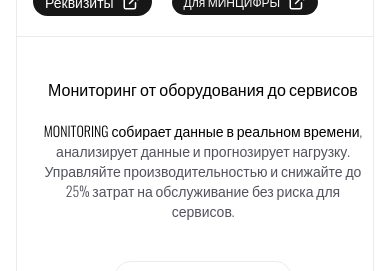
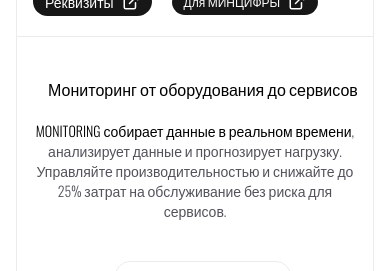
Before and after one commit to Slawone/argo-web, a Next.js app: page / in a window 390 px wide. Shown: the part 1800-2071 px from the top of the page. Built offline with nearby package versions, Linux system fonts and the light colour scheme.

Commit message:
Fixed module

```diff
--- a/src/sections/DataSecurity.jsx
+++ b/src/sections/DataSecurity.jsx
@@ -43,9 +43,9 @@ export const DataSecurity = () => {
             соответствие требованиям.
           </motion.p>
         </div>
-        <motion.div variants={imageVariants}>
+        <div>
           <WebStorage className="w-full h-auto" />
-        </motion.div>
+        </div>
       </div>
     </motion.section>
   );
--- a/src/sections/Monitoring.jsx
+++ b/src/sections/Monitoring.jsx
@@ -14,7 +14,7 @@ export const Monitoring = () => {
       initial="hidden"
       whileInView="visible"
       viewport={{ once: true }}
-      className="relative section-border section-py md:h-192.5 font-sans main-text"
+      className="relative section-border section-py md:h-192.5 font-sans font-light main-text"
     >
       <div className="mb-5 pt-5 md:pt-10 pl-4 relative z-10">
         <motion.h2
@@ -25,7 +25,7 @@ export const Monitoring = () => {
         </motion.h2>
         <motion.p
           variants={textVariants}
-          className="text-center md:text-left text-color max-w-155 mb-10"
+          className="text-center md:text-left text-color max-w-155 mb-10 pr-4"
         >
           <span className="title-color">MONITORING</span>{" "}
           <span className="title-color">
--- a/src/sections/Support.jsx
+++ b/src/sections/Support.jsx
@@ -26,21 +26,21 @@ export const Support = () => {
         интерфейсе.
       </motion.h3>
       <div className="grid md:grid-cols-3 text-center">
-        <motion.div variants={imageVariants} className="px-4 py-5 flex flex-col items-center md:pt-30 lg:pt-40">
+        <div className="px-4 py-5 flex flex-col items-center md:pt-30 lg:pt-40">
           <ArgoStorage className="w-3/4 h-auto mb-5 md:w-full md:hover:-translate-y-1 transition-all" />
           <motion.p variants={textVariants}>Визуализация состояния оборудования и нагрузки</motion.p>
-        </motion.div>
+        </div>
         <div className="border-black/8 dark:border-white/14 md:border-r md:border-l px-4 flex flex-col items-center md:pt-30 lg:pt-40">
           <ArgoForm className="w-3/4 h-auto mb-5 md:w-full md:hover:-translate-y-1 transition-all" />
           <motion.p variants={textVariants}>Управление через личные кабинеты</motion.p>
         </div>
-        <motion.div variants={imageVariants} className="px-4 py-5 flex flex-col items-center md:pt-30 lg:pt-40">
+        <div className="px-4 py-5 flex flex-col items-center md:pt-30 lg:pt-40">
           <ArgoChat className="w-3/4 h-auto mb-5 md:w-full md:hover:-translate-y-1 transition-all" />
           <motion.p variants={textVariants}>
             Поддержка в режиме реального времени{" "}
             <span className="title-color">реальными</span> инженерами
           </motion.p>
-        </motion.div>
+        </div>
       </div>
     </motion.section>
   );
```
